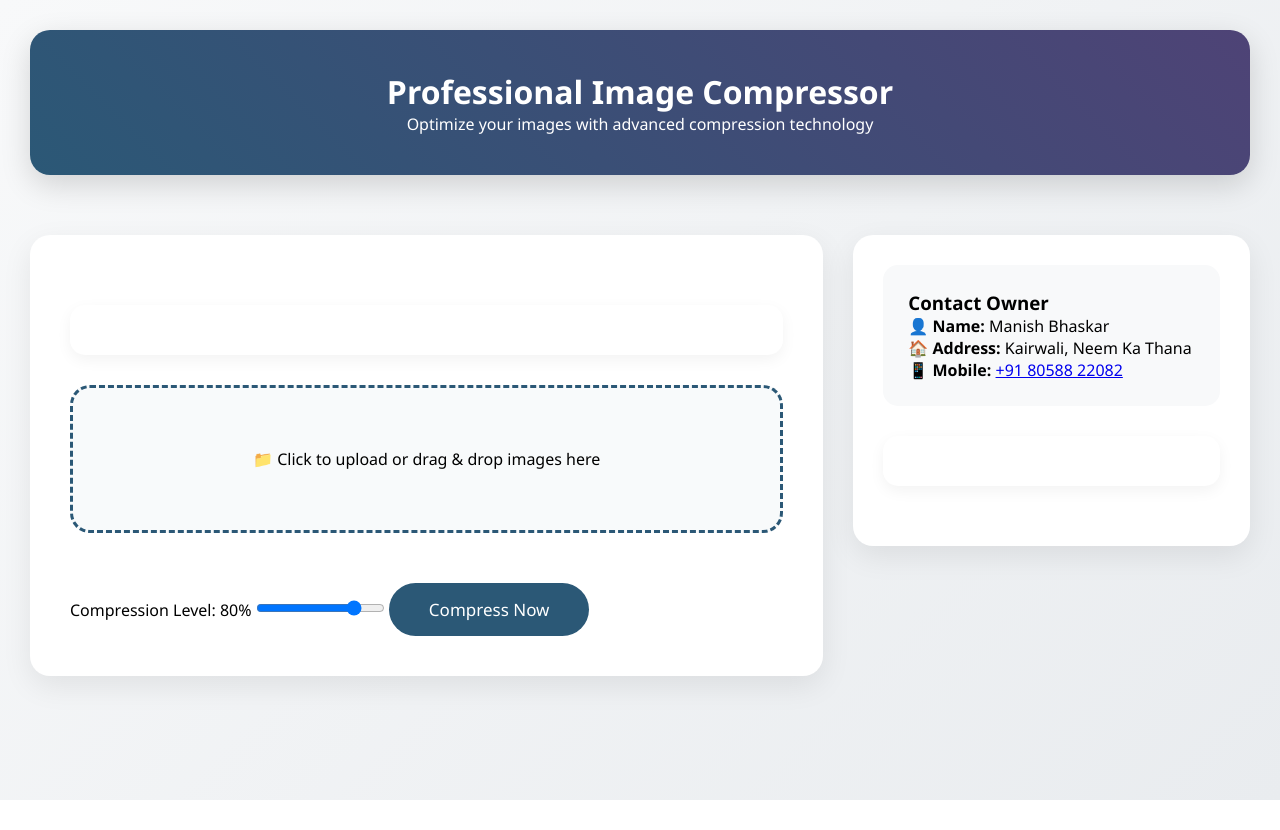
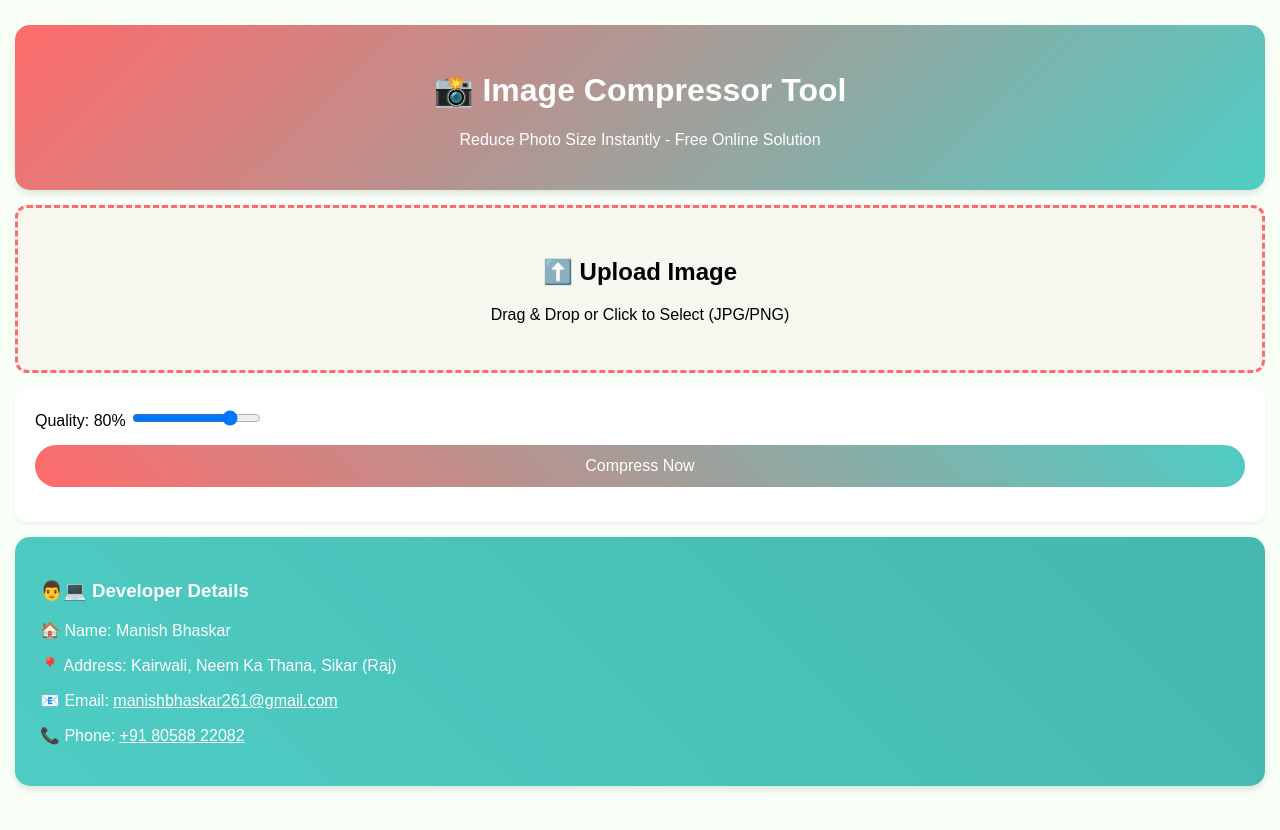
Before and after one commit to Manish352/Tools, a plain HTML site: page Img-compress.html in a window 1280 px wide. Before the commit the page ends 800 px from the top, so only its background shows below. Drawn offline with Linux system fonts and the light colour scheme.

Commit message:
Update Img-compress.html

```diff
--- a/Img-compress.html
+++ b/Img-compress.html
@@ -3,221 +3,209 @@
 <head>
     <meta charset="UTF-8">
     <meta name="viewport" content="width=device-width, initial-scale=1.0">
-    <meta name="description" content="Free Online Image Compressor - Reduce image file size while maintaining quality. Supports JPG, PNG, and WebP formats.">
-    <title>Manish's Image Compressor | Professional Image Optimization</title>
+    <title>Manish's Image Compressor - Reduce Photo Size Online</title>
+    <meta name="description" content="🚀 Free Online Image Compressor Tool - Reduce JPG/PNG Size by 90% ⚡ Best Photo Size Reducer for WhatsApp & Instagram ✅ 100% Free">
+    <!-- Google AdMob -->
     <script async src="https://pagead2.googlesyndication.com/pagead/js/adsbygoogle.js?client=ca-pub-4013351666765853" crossorigin="anonymous"></script>
     <style>
-        * {
-            box-sizing: border-box;
+        :root {
+            --primary: #FF6B6B;
+            --secondary: #4ECDC4;
+            --accent: #FFE66D;
+            --background: #F7FFF7;
+        }
+
+        body {
+            font-family: 'Poppins', sans-serif;
+            background: var(--background);
             margin: 0;
-            padding: 0;
-            font-family: 'Segoe UI', system-ui, sans-serif;
+            padding: 15px;
+            min-height: 100vh;
         }
-        body {
-            background: linear-gradient(135deg, #f8f9fa 0%, #e9ecef 100%);
-            min-height: 100vh;
+
+        .container {
+            max-width: 100%;
+            margin: 0 auto;
+        }
+
+        /* Header */
+        .header {
+            text-align: center;
+            padding: 25px;
+            background: linear-gradient(135deg, var(--primary), var(--secondary));
+            color: white;
+            border-radius: 15px;
+            margin: 10px 0;
+            box-shadow: 0 4px 6px rgba(0,0,0,0.1);
+        }
+
+        /* Upload Area */
+        .upload-box {
+            border: 3px dashed var(--primary);
             padding: 30px;
+            text-align: center;
+            border-radius: 12px;
+            margin: 15px 0;
+            background: rgba(255,107,107,0.05);
+            cursor: pointer;
+            transition: all 0.3s ease;
         }
-        .container {
-            max-width: 1400px;
-            margin: 0 auto;
-            display: grid;
-            grid-template-columns: 2fr 1fr;
-            gap: 30px;
+
+        .upload-box:hover {
+            transform: scale(1.02);
+            background: rgba(255,107,107,0.1);
         }
-        .header {
-            grid-column: 1 / -1;
-            text-align: center;
-            padding: 40px;
-            background: linear-gradient(45deg, #2b5876, #4e4376);
+
+        /* Controls */
+        .controls {
+            background: white;
+            padding: 20px;
+            border-radius: 12px;
+            margin: 15px 0;
+            box-shadow: 0 2px 4px rgba(0,0,0,0.05);
+        }
+
+        button {
+            background: linear-gradient(45deg, var(--primary), var(--secondary));
             color: white;
-            border-radius: 20px;
-            box-shadow: 0 10px 30px rgba(0,0,0,0.15);
-            margin-bottom: 30px;
+            padding: 12px 30px;
+            border: none;
+            border-radius: 25px;
+            cursor: pointer;
+            font-size: 16px;
+            transition: all 0.3s ease;
+            width: 100%;
+            margin: 15px 0;
         }
-        .main-content {
-            background: #ffffff;
-            padding: 40px;
-            border-radius: 20px;
-            box-shadow: 0 10px 30px rgba(0,0,0,0.08);
+
+        button:hover {
+            opacity: 0.9;
+            transform: translateY(-2px);
         }
-        .sidebar {
-            background: #ffffff;
-            padding: 30px;
-            border-radius: 20px;
-            box-shadow: 0 10px 30px rgba(0,0,0,0.08);
-            height: fit-content;
-        }
+
+        /* Owner Info */
         .owner-info {
-            background: #f8f9fa;
+            background: linear-gradient(45deg, #4ECDC4, #45B7AF);
+            color: white;
             padding: 25px;
             border-radius: 15px;
-            margin-bottom: 30px;
+            margin: 15px 0;
+            box-shadow: 0 4px 6px rgba(0,0,0,0.1);
         }
-        .upload-area {
-            border: 3px dashed #2b5876;
-            padding: 60px 20px;
-            text-align: center;
-            margin: 30px 0;
-            cursor: pointer;
-            transition: all 0.3s cubic-bezier(0.4, 0, 0.2, 1);
-            border-radius: 20px;
-            background: rgba(43,88,118,0.03);
-        }
-        .upload-area:hover {
-            background: rgba(43,88,118,0.08);
-            transform: translateY(-5px);
-        }
-        button {
-            background: #2b5876;
-            color: white;
-            padding: 15px 40px;
-            border: none;
-            border-radius: 30px;
-            cursor: pointer;
-            font-size: 17px;
-            font-weight: 500;
-            transition: all 0.3s ease;
-            margin-top: 20px;
-        }
-        button:hover {
-            background: #4e4376;
-            transform: scale(1.05);
-            box-shadow: 0 5px 15px rgba(0,0,0,0.1);
-        }
-        .ad-slot {
-            background: #ffffff;
-            padding: 25px;
-            border-radius: 15px;
-            margin: 30px 0;
-            box-shadow: 0 5px 15px rgba(0,0,0,0.05);
-        }
-        @media (max-width: 1200px) {
-            .container {
-                grid-template-columns: 1fr;
-            }
-            .header {
-                padding: 30px 20px;
-            }
+
+        /* Mobile Responsive */
+        @media (max-width: 768px) {
+            .header h1 { font-size: 1.5rem; }
+            .upload-box { padding: 20px; }
         }
     </style>
 </head>
 <body>
     <div class="container">
-        <div class="header">
-            <h1>Professional Image Compressor</h1>
-            <p>Optimize your images with advanced compression technology</p>
-        </div>
-        <main class="main-content">
-            <div class="ad-slot">
-                <!-- AdSense Header Ad -->
+        <!-- Ad Slot Top -->
         <ins class="adsbygoogle"
              style="display:block"
              data-ad-client="ca-pub-4013351666765853"
-                     data-ad-slot="INSERT_AD_SLOT_ID_HERE"
+             data-ad-slot="YOUR_TOP_AD_SLOT"
              data-ad-format="auto"
              data-full-width-responsive="true"></ins>
-                <script>
-                    (adsbygoogle = window.adsbygoogle || []).push({});
-                </script>
+
+        <div class="header">
+            <h1>📸 Image Compressor Tool</h1>
+            <p>Reduce Photo Size Instantly - Free Online Solution</p>
         </div>
-            <div class="upload-area" id="dropZone">
-                <p>📁 Click to upload or drag & drop images here</p>
+
+        <!-- Upload Section -->
+        <div class="upload-box" id="dropZone">
+            <h2>⬆️ Upload Image</h2>
+            <p>Drag & Drop or Click to Select (JPG/PNG)</p>
             <input type="file" id="fileInput" accept="image/*" hidden>
         </div>
-            <div class="compression-controls">
-                <label for="quality">Compression Level: <span id="qualityValue">80</span>%</label>
+
+        <!-- Controls -->
+        <div class="controls">
+            <label>Quality: <span id="qualityValue">80</span>%</label>
             <input type="range" id="quality" min="1" max="100" value="80">
             <button onclick="compressImage()">Compress Now</button>
+            <div id="previewArea" style="display:none;">
+                <img id="preview" style="max-width:100%; border-radius:8px; margin:15px 0;">
+                <a id="downloadLink" download style="display:none;" class="download-btn">⬇️ Download</a>
             </div>
-            <div class="preview-container" id="previewContainer" style="display: none;">
-                <img id="preview" style="max-width: 100%; border-radius: 15px; margin-top: 20px;">
-                <a id="downloadLink" download="compressed.jpg" style="display: none; margin-top: 20px;" class="download-btn">Download Compressed Image</a>
         </div>
-        </main>
-        <aside class="sidebar">
+
+        <!-- Owner Information -->
         <div class="owner-info">
-                <h3>Contact Owner</h3>
-                <p>👤 <strong>Name:</strong> Manish Bhaskar</p>
-                <p>🏠 <strong>Address:</strong> Kairwali, Neem Ka Thana</p>
-                <p>📱 <strong>Mobile:</strong> <a href="tel:8058822082">+91 80588 22082</a></p>
+            <h3>👨💻 Developer Details</h3>
+            <p>🏠 Name: Manish Bhaskar</p>
+            <p>📍 Address: Kairwali, Neem Ka Thana, Sikar (Raj)</p>
+            <p>📧 Email: <a href="mailto:manishbhaskar261@gmail.com" style="color:white;">manishbhaskar261@gmail.com</a></p>
+            <p>📞 Phone: <a href="tel:+918058822082" style="color:white;">+91 80588 22082</a></p>
         </div>
-            <div class="ad-slot">
-                <!-- AdSense Sidebar Ad -->
+
+        <!-- Ad Slot Bottom -->
         <ins class="adsbygoogle"
              style="display:block"
              data-ad-client="ca-pub-4013351666765853"
-                     data-ad-slot="INSERT_AD_SLOT_ID_HERE"
+             data-ad-slot="YOUR_BOTTOM_AD_SLOT"
              data-ad-format="auto"
              data-full-width-responsive="true"></ins>
+    </div>
+
     <script>
+        // Initialize Ads
         (adsbygoogle = window.adsbygoogle || []).push({});
-                </script>
-            </div>
-        </aside>
-    </div>
-    <script>
+
+        // Compression Logic
         const fileInput = document.getElementById('fileInput');
         const dropZone = document.getElementById('dropZone');
         const qualityInput = document.getElementById('quality');
         const qualityValue = document.getElementById('qualityValue');
-        const previewContainer = document.getElementById('previewContainer');
         const preview = document.getElementById('preview');
         const downloadLink = document.getElementById('downloadLink');
+        const previewArea = document.getElementById('previewArea');
+        let selectedFile = null;
 
         // Event Listeners
         dropZone.addEventListener('click', () => fileInput.click());
         dropZone.addEventListener('dragover', (e) => e.preventDefault());
         dropZone.addEventListener('drop', handleDrop);
-        qualityInput.addEventListener('input', updateQuality);
-
-        function updateQuality() {
-            qualityValue.textContent = qualityInput.value;
-        }
+        qualityInput.addEventListener('input', () => qualityValue.textContent = qualityInput.value);
+        fileInput.addEventListener('change', handleFileSelect);
 
         function handleDrop(e) {
             e.preventDefault();
-            const file = e.dataTransfer.files[0];
-            handleImage(file);
+            handleFile(e.dataTransfer.files[0]);
         }
 
-        fileInput.addEventListener('change', (e) => {
-            const file = e.target.files[0];
-            handleImage(file);
-        });
+        function handleFileSelect(e) {
+            handleFile(e.target.files[0]);
+        }
 
-        function handleImage(file) {
-            if (!file.type.startsWith('image/')) {
-                alert('Please upload an image file');
-                return;
-            }
+        function handleFile(file) {
+            if (!file?.type.startsWith('image/')) return alert('Please select an image file');
+            selectedFile = file;
+            previewArea.style.display = 'block';
             const reader = new FileReader();
-            reader.onload = (e) => {
-                preview.src = e.target.result;
-                previewContainer.style.display = 'block';
-            };
+            reader.onload = (e) => preview.src = e.target.result;
             reader.readAsDataURL(file);
         }
 
         function compressImage() {
-            const quality = qualityInput.value / 100;
+            if (!selectedFile) return alert('Please select an image first');
+            const img = new Image();
+            img.onload = () => {
                 const canvas = document.createElement('canvas');
-            const ctx = canvas.getContext('2d');
-            const img = new Image();
-
-            img.onload = () => {
-                canvas.width = img.width;
-                canvas.height = img.height;
-                ctx.drawImage(img, 0, 0);
-                canvas.toBlob((blob) => {
+                [canvas.width, canvas.height] = [img.width, img.height];
+                canvas.getContext('2d').drawImage(img, 0, 0);
+                canvas.toBlob(blob => {
                     const url = URL.createObjectURL(blob);
                     downloadLink.href = url;
-                    downloadLink.download = 'compressed-image.' + preview.src.split(';')[0].split('/')[1];
+                    downloadLink.download = `compressed_${selectedFile.name}`;
                     downloadLink.style.display = 'block';
-                }, preview.src.split(';')[0].split(':')[1], quality);
+                    alert(`Original: ${(selectedFile.size/1024).toFixed(2)}KB\nCompressed: ${(blob.size/1024).toFixed(2)}KB`);
+                }, selectedFile.type, qualityInput.value/100);
             };
-
-            img.src = preview.src;
+            img.src = URL.createObjectURL(selectedFile);
         }
     </script>
 </body>
```
Lines whose indentation alone changed are shown as unchanged.
